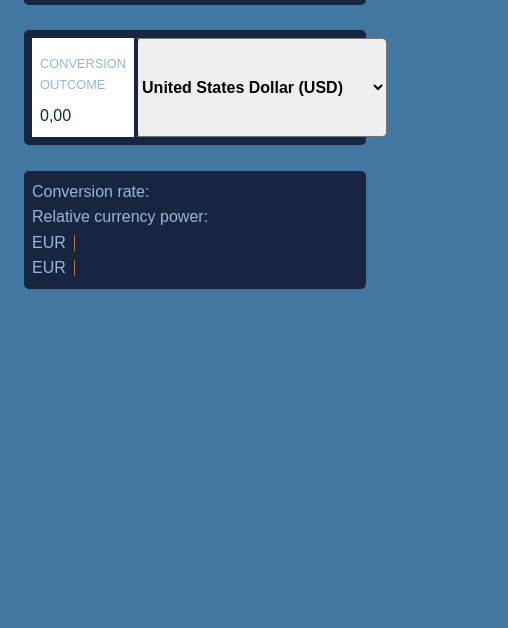
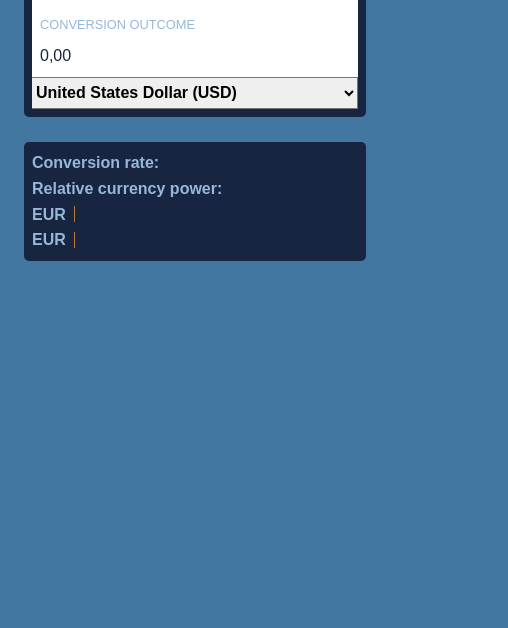
Before and after one commit to ivanburda1986/ExchangeRates, a website: page dist/index.html in a window 390 px wide. Shown: the part 216-844 px from the top of the page, 508 px wide, since content can reach past the window. Drawn offline with Linux system fonts and the light colour scheme; files that its build step writes are made by us from their sources.

Commit message:
added responsivenes for mobile and added currency flags for the conversion rate

```diff
--- a/project.txt
+++ b/project.txt
@@ -1,5 +1,5 @@
 - currency ex ration visualisation - DONE
 - saving to the local store: the last-time fetch of the exchange rates from the server, last-time selected currencies - DONE
 - removing the need to use the convert button; outcome will recalculate upon every input change - DONE
-- include flags in the ui
-- responsiveness
+- include flags in the ui - DONE
+- responsiveness - DONE
--- /dev/null
+++ b/scss/_media.scss
@@ -0,0 +1,46 @@
+@media(max-width: 600px) {
+
+  //Main: Page headline
+  #page-headline {
+    margin: 0 auto;
+    font-size: 1.2rem;
+  }
+
+  //Main: Conversion analysis
+  #conversionAnalysis {
+    display: flex;
+    flex-direction: column;
+
+    .ratioSection {
+      display: flex;
+      flex-direction: column;
+    }
+
+    #conversionRateSection {
+      display: flex;
+      flex-direction: column !important;
+
+      #exchangeRatio {
+        margin-left: 0px !important;
+      }
+    }
+  }
+
+  //Utilities: Element containers
+  .elementContainer {
+    grid-template-columns: 1fr;
+    grid-template-areas:
+      "label"
+      "input"
+      "select";
+
+    .dropdown {
+      border-left: 0px solid $uiColor;
+      border-radius: 0px;
+      height: 2rem;
+    }
+  }
+
+
+
+}
--- a/scss/_utilities.scss
+++ b/scss/_utilities.scss
@@ -36,7 +36,7 @@
     outline: 0;
   }
 
-  select {
+  .dropdown {
     grid-area: select;
     border-left: 4px solid $uiColor;
     border-radius: 5px;
--- a/scss/main.scss
+++ b/scss/main.scss
@@ -1,5 +1,6 @@
 @import "config";
 @import "utilities";
+@import "media";
 
 /*General styles*/
 * {
@@ -45,7 +46,7 @@ body {
   margin: 0 auto;
 }
 
-//Exchange ratio
+//Conversion analysis
 #conversionAnalysis {
   display: flex;
   flex-direction: column;
@@ -53,6 +54,10 @@ body {
   .ratioSection {
     display: flex;
     flex-direction: column;
+
+    label {
+      font-weight: 600;
+    }
   }
 
   #conversionRateSection {
@@ -61,6 +66,10 @@ body {
 
     #exchangeRatio {
       margin-left: 10px;
+
+      .currency-flag {
+        margin-left: 5px;
+      }
     }
   }
 
```
Also changed, not shown: dist/css/main.css, dist/index.html, dist/ui.js.
